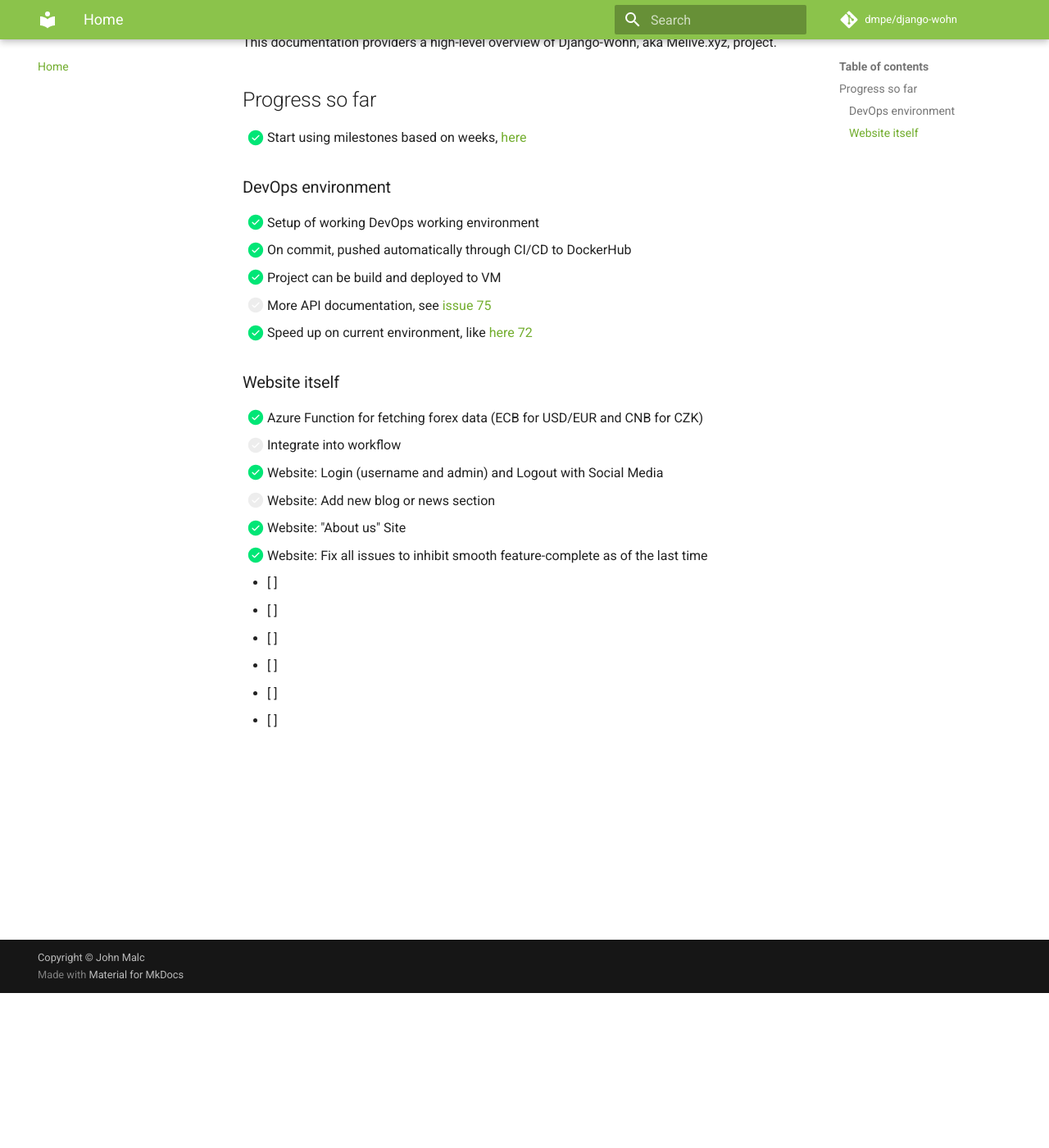
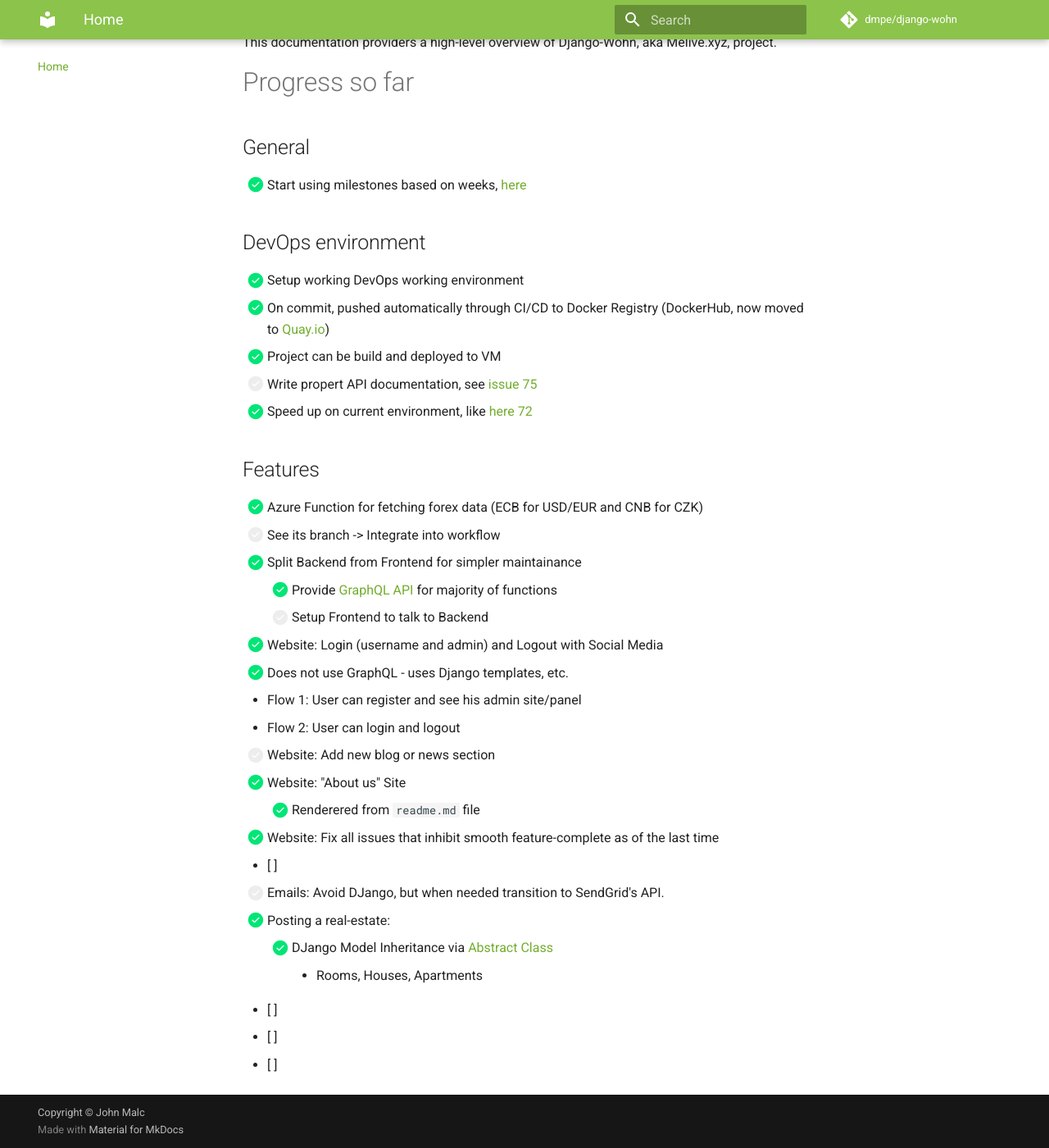
Before and after one commit to dmpe/django-wohn, an MkDocs documentation site: the page built from docs/index.md, in a window 1280 px wide and 1400 px high, scrolled down 189 px. Shown: the whole window at 82% size. Built offline with MkDocs 1.6.1 and Material for MkDocs 9.7.7, drawn with Linux system fonts in a browser that asks for light colours; comment, search, counter and statistics services are not loaded.

Commit message:
update documentation

```diff
--- a/docs/index.md
+++ b/docs/index.md
@@ -2,27 +2,40 @@
 
 This documentation providers a high-level overview of Django-Wohn, aka Melive.xyz, project.
 
-## Progress so far
+# Progress so far
+
+## General
 
 - [x] Start using milestones based on weeks, [here](https://github.com/dmpe/django-wohn/milestone)
 
-### DevOps environment
-- [x] Setup of working DevOps working environment
-- [x] On commit, pushed automatically through CI/CD to DockerHub
+## DevOps environment
+- [x] Setup working DevOps working environment
+- [x] On commit, pushed automatically through CI/CD to Docker Registry (DockerHub, now moved to [Quay.io](https://quay.io/user/dmpe))
   - [x] Project can be build and deployed to VM
-- [ ] More API documentation, see [issue 75](https://github.com/dmpe/django-wohn/issues/75)
+- [ ] Write propert API documentation, see [issue 75](https://github.com/dmpe/django-wohn/issues/75)
 - [x] Speed up on current environment, like [here 72](https://github.com/dmpe/django-wohn/issues/72)
 
-### Website itself
+## Features
+
 - [x] Azure Function for fetching forex data (ECB for USD/EUR and CNB for CZK)
-  - [ ] Integrate into workflow
+  - [ ] See its branch -> Integrate into workflow
+
+- [x] Split Backend from Frontend for simpler maintainance
+    - [x] Provide [GraphQL API](https://github.com/dmpe/django-wohn/issues/54) for majority of functions
+    - [ ] Setup Frontend to talk to Backend
 - [x] Website: Login (username and admin) and Logout with Social Media
+  - [x] Does not use GraphQL - uses Django templates, etc.
+  - Flow 1: User can register and see his admin site/panel
+  - Flow 2: User can login and logout
 - [ ] Website: Add new blog or news section
 - [x] Website: "About us" Site
-- [x] Website: Fix all issues to inhibit smooth feature-complete as of the last time
+    - [x] Renderered from `readme.md` file
+- [x] Website: Fix all issues that inhibit smooth feature-complete as of the last time
+- [ ]
+- [ ] Emails: Avoid DJango, but when needed transition to SendGrid's API.
+- [x] Posting a real-estate:
+    - [x] DJango Model Inheritance via [Abstract Class](https://docs.djangoproject.com/en/2.2/topics/db/models/#model-inheritance)
+        - Rooms, Houses, Apartments
 - [ ]
 - [ ]
 - [ ]
-- [ ]
-- [ ]
-- [ ]
```
Also changed, not shown: docs/architecture/index.md (+5 -0 lines).
